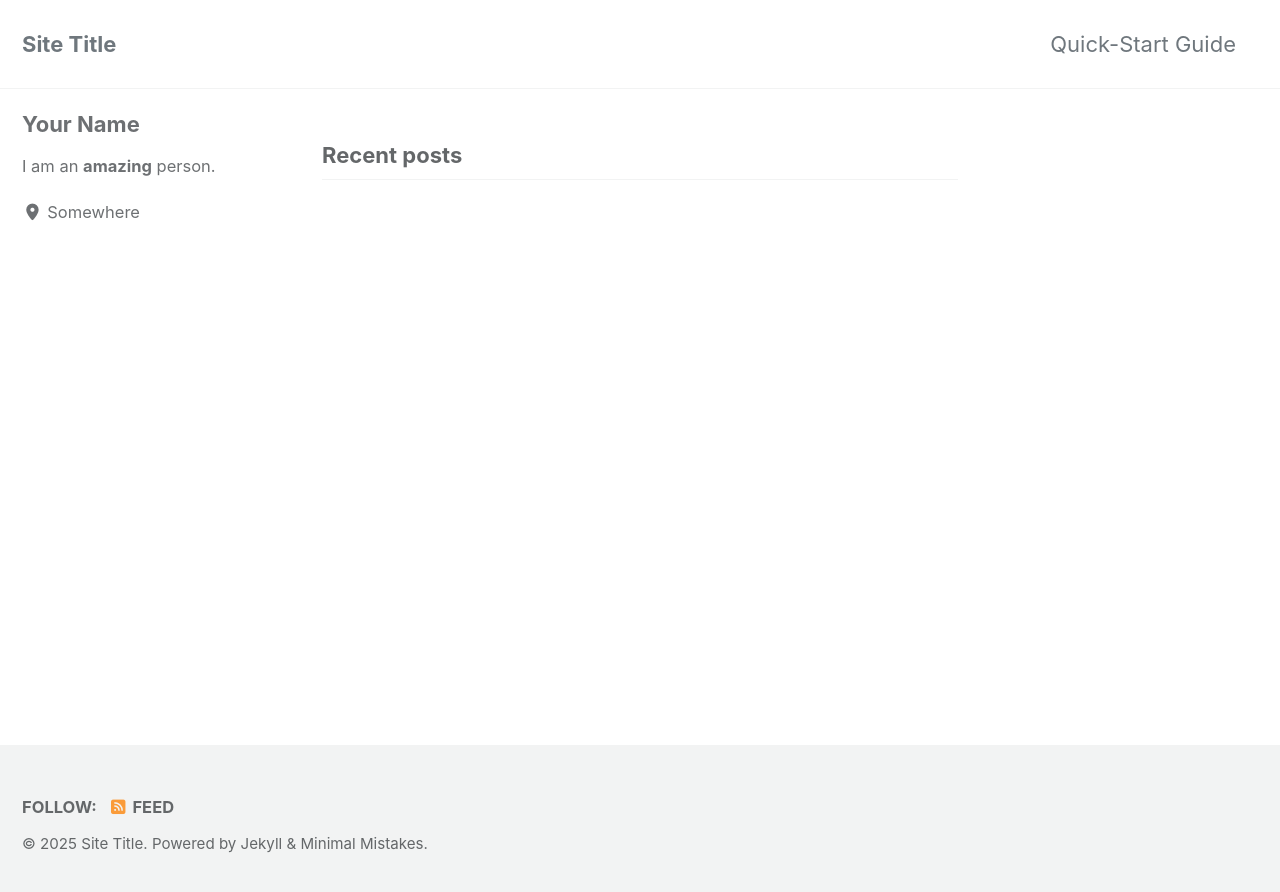
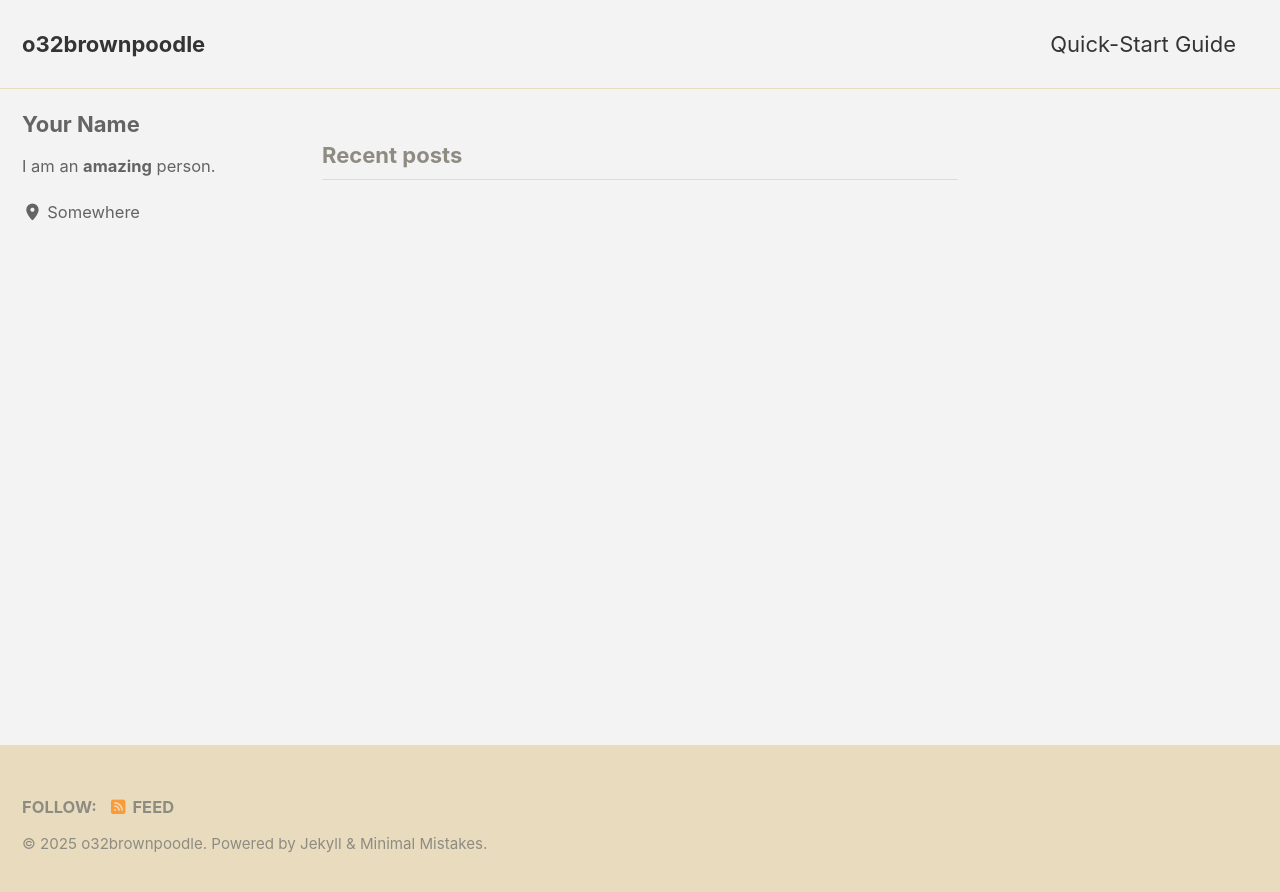
Before and after one commit to o32brownpoodle/o32brownpoodle.github.io, a Jekyll site: the page built from index.html, in a window 1280 px wide. Shown: the top 892 px of the page. Built offline with Jekyll 4.4.1, drawn with Linux system fonts in a browser that asks for light colours; cached includes are drawn as plain includes; the list of posts is cut into pages by our own code.

Commit message:
Update _config.yml

```diff
--- a/_config.yml
+++ b/_config.yml
@@ -12,16 +12,16 @@
 
 # theme                  : "minimal-mistakes-jekyll"
 # remote_theme           : "mmistakes/minimal-mistakes"
-minimal_mistakes_skin    : "default" # "air", "aqua", "contrast", "dark", "dirt", "neon", "mint", "plum", "sunrise"
+minimal_mistakes_skin    : "dirt" # "air", "aqua", "contrast", "dark", "dirt", "neon", "mint", "plum", "sunrise"
 
 # Site Settings
 locale                   : "en-US"
 rtl                      : # true, false (default) # turns direction of the page into right to left for RTL languages
-title                    : "Site Title"
+title                    : "o32brownpoodle"
 title_separator          : "-"
 subtitle                 : # site tagline that appears below site title in masthead
-name                     : "Your Name"
-description              : "An amazing website."
+name                     : "o32brownpoodle"
+description              : "A junior student in the Department of Artificial Intelligence Engineering at Inha University, Incheon, South Korea."
 url                      : # the base hostname & protocol for your site e.g. "https://mmistakes.github.io"
 baseurl                  : # the subpath of your site, e.g. "/blog"
 repository               : # GitHub username/repo-name e.g. "mmistakes/minimal-mistakes"
```
